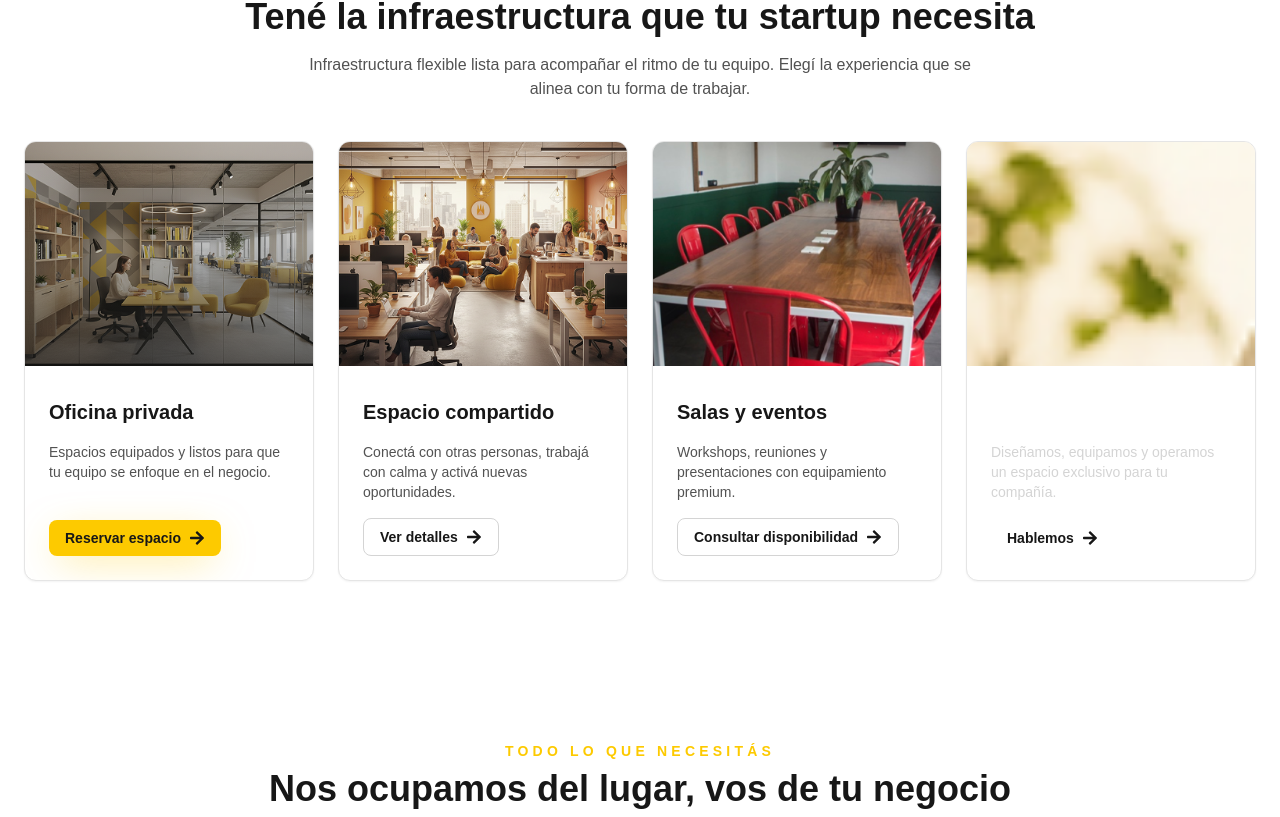
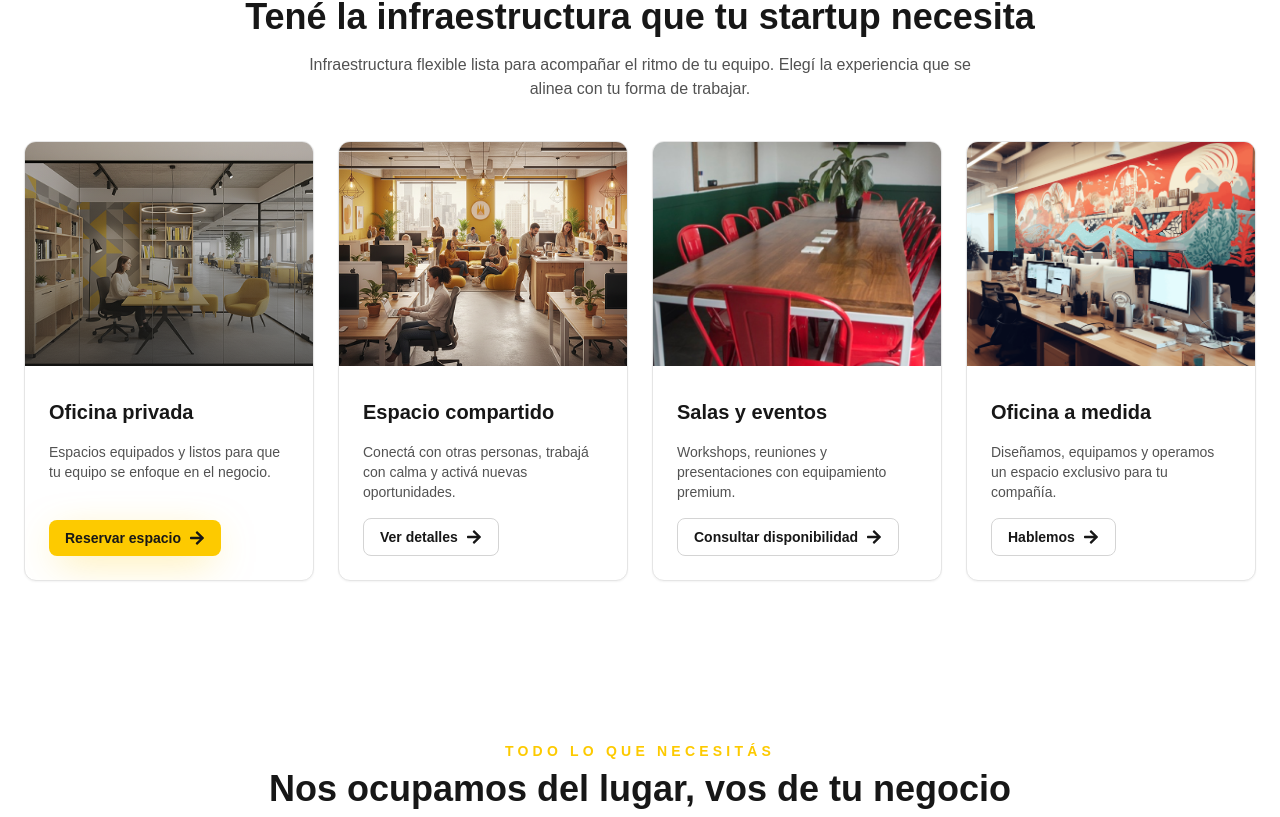
Before and after one commit to hfarias-it4w/laofi2, a Next.js app: page / in a window 1280 px wide. Shown: the part 843-1660 px from the top of the page. Built offline with nearby package versions, Linux system fonts and the light colour scheme; no server answers.

Commit message:
fix: imagenes faltantes y logo en footer

```diff
--- a/src/app/layout.tsx
+++ b/src/app/layout.tsx
@@ -10,6 +10,7 @@ import { usePathname } from "next/navigation";
 import { useMemo } from "react";
 // useSession usado en FooterWithAccount
 import Link from "next/link";
+import Image from "next/image";
 
 const geistSans = Geist({
   variable: "--font-geist-sans",
@@ -51,9 +52,12 @@ function FooterWithAccount() {
       <div className="mx-auto flex max-w-screen-xl flex-col gap-10 px-4 py-12 md:flex-row md:justify-between md:px-6">
         <div className="max-w-sm space-y-4">
           <div className="flex items-center gap-3">
-            <span className="rounded-full bg-neutral-900 px-3 py-1 text-xs font-semibold tracking-[0.3em] text-white">
-              LAOFI
-            </span>
+            <Image
+              src="/logolaofi.svg"
+              alt="La Ofi"
+              width={80}
+              height={28}
+            />
             <p className="text-sm font-semibold text-neutral-900">Pedidos de café para la comunidad.</p>
           </div>
           <p className="text-sm text-neutral-600">
--- a/src/app/login/page.tsx
+++ b/src/app/login/page.tsx
@@ -7,7 +7,7 @@ import { useRouter } from "next/navigation";
 import { useState } from "react";
 import { FaArrowRight } from "react-icons/fa";
 
-const workspaceImage = "/assets/1770f4ac1152a70a157c5452373012a66c8a4621.png";
+const workspaceImage = "/assets/espacio_trabajo_la_ofi.png";
 
 export default function LoginPage() {
   const [email, setEmail] = useState("");
--- a/src/app/page.tsx
+++ b/src/app/page.tsx
@@ -101,9 +101,8 @@ export default function Home() {
         title: "Oficina a medida",
         description:
           "Diseñamos, equipamos y operamos un espacio exclusivo para tu compañía.",
-        image: "/assets/espacio_4.png",
+        image: "/assets/oficina_a_medida.png",
         cta: "Hablemos",
-        dark: true,
       },
     ],
     [],
```
Also changed, not shown: public/assets/espacio_trabajo_la_ofi.png (added), public/assets/oficina_a_medida.png (added).
